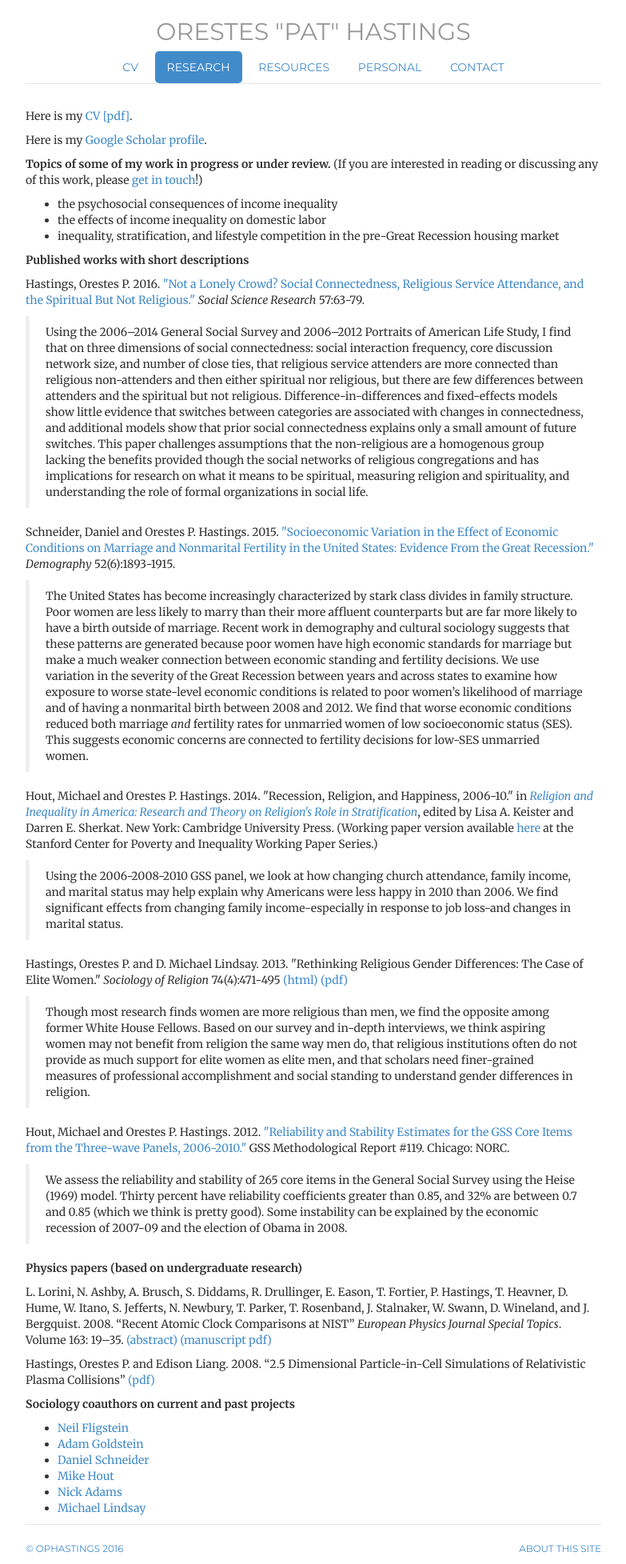
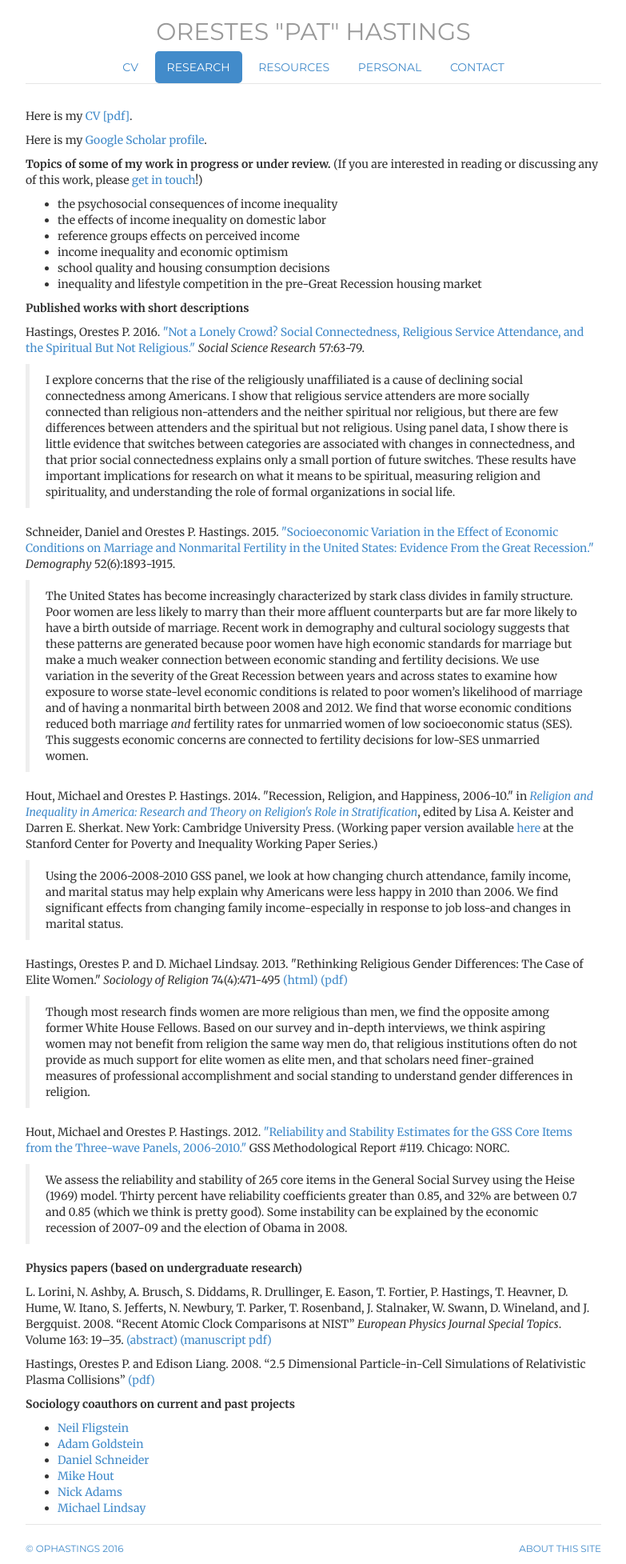
Before and after one commit to ophastings/ophastings.github.io, a Jekyll site: the page built from research/index.html, in a window 1280 px wide. Shown: the whole page at 80% size, without its empty margins (248-1031 px from the left). Built offline with Jekyll 4.4.1, drawn with Linux system fonts in a browser that asks for light colours; comment, search, counter and statistics services are not loaded.

Commit message:
Update index.html

```diff
--- a/research/index.html
+++ b/research/index.html
@@ -19,22 +19,25 @@ description: Research page of ophastings.com, the website of Orestes Hastings, a
 <ul>
 	<li>the psychosocial consequences of income inequality</li>
 	<li>the effects of income inequality on domestic labor </li>
-	<li>inequality, stratification, and lifestyle competition in the pre-Great Recession housing market</li>
+	<li>reference groups effects on perceived income </li>
+	<li>income inequality and economic optimism </li>
+	<li>school quality and housing consumption decisions </li>
+	<li>inequality and lifestyle competition in the pre-Great Recession housing market</li>
 </ul>
 
 <p><b>Published works with short descriptions</b></p>
 
 <p>Hastings, Orestes P. 2016. <a href="http://www.sciencedirect.com/science/article/pii/S0049089X16000272">"Not a Lonely Crowd? Social Connectedness,
 Religious Service Attendance, and the Spiritual But Not Religious."</a> <i>Social Science Research</i> 57:63-79. </p>
-<blockquote><span>Using the 2006–2014 General Social Survey and 2006–2012 Portraits of American Life Study,
-I find that on three dimensions of social connectedness: social interaction frequency, core discussion network size,
-and number of close ties, that religious service attenders are more connected than religious non-attenders and
-then either spiritual nor religious, but there are few differences between attenders and the spiritual but not religious.
-Difference-in-differences and fixed-effects models show little evidence that switches between categories are associated
-with changes in connectedness, and additional models show that prior social connectedness explains only a small amount
-of future switches. This paper challenges assumptions that the non-religious are a homogenous group lacking the benefits
-provided though the social networks of religious congregations and has implications for research on what it means to be
-spiritual, measuring religion and spirituality, and understanding the role of formal organizations in social life.
+<blockquote><span>I explore concerns that the rise of the religiously unaffiliated is a cause of declining
+social connectedness among Americans. I show that religious service attenders are more
+socially connected than religious non-attenders and the neither spiritual nor religious,
+but there are few differences between attenders and the spiritual but not religious.
+Using panel data, I show there is little evidence that switches between categories
+are associated with changes in connectedness, and that prior social connectedness
+explains only a small portion of future switches. These results have important
+implications for research on what it means to be spiritual, measuring religion
+and spirituality, and understanding the role of formal organizations in social life.
 </span></blockquote>
 
 
```
